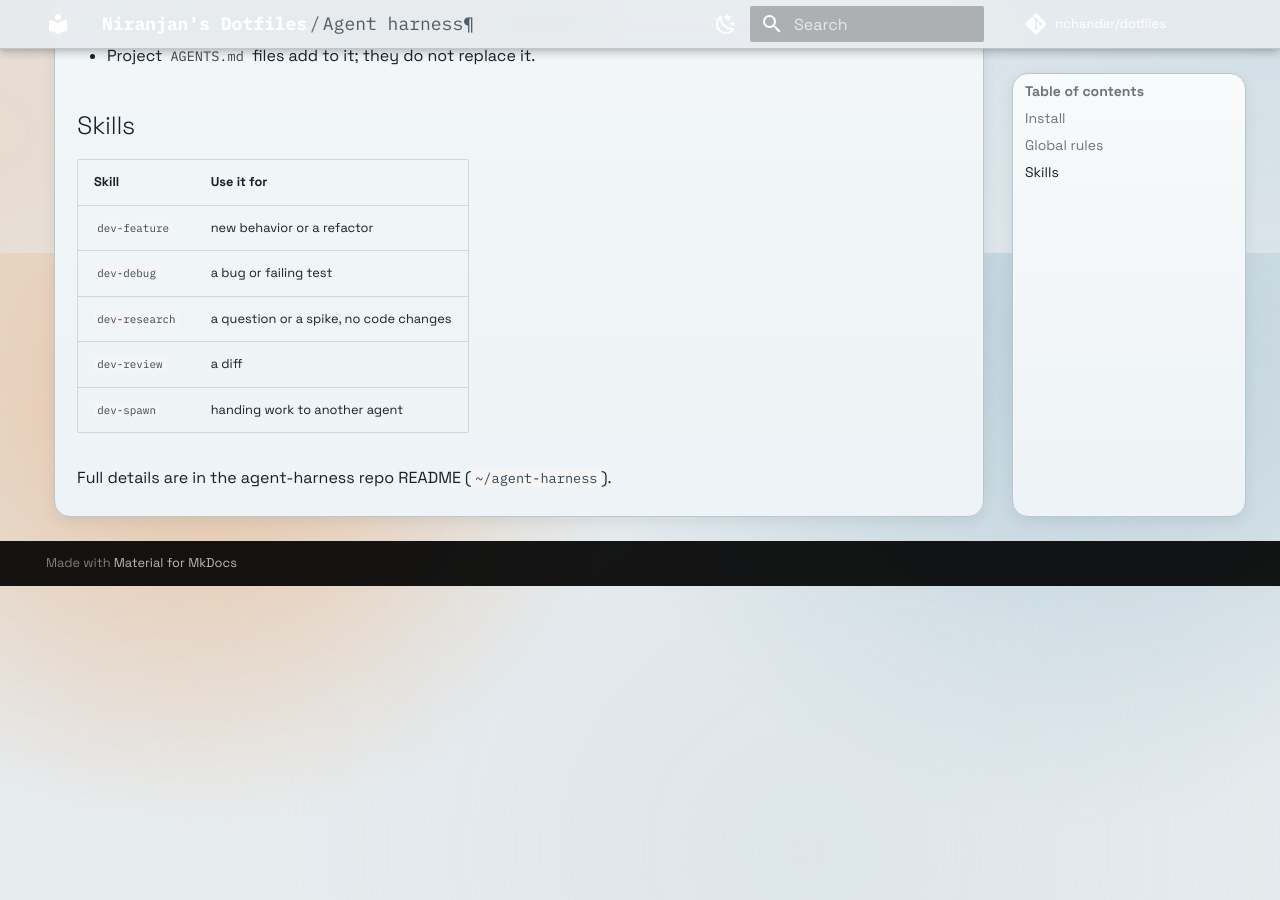
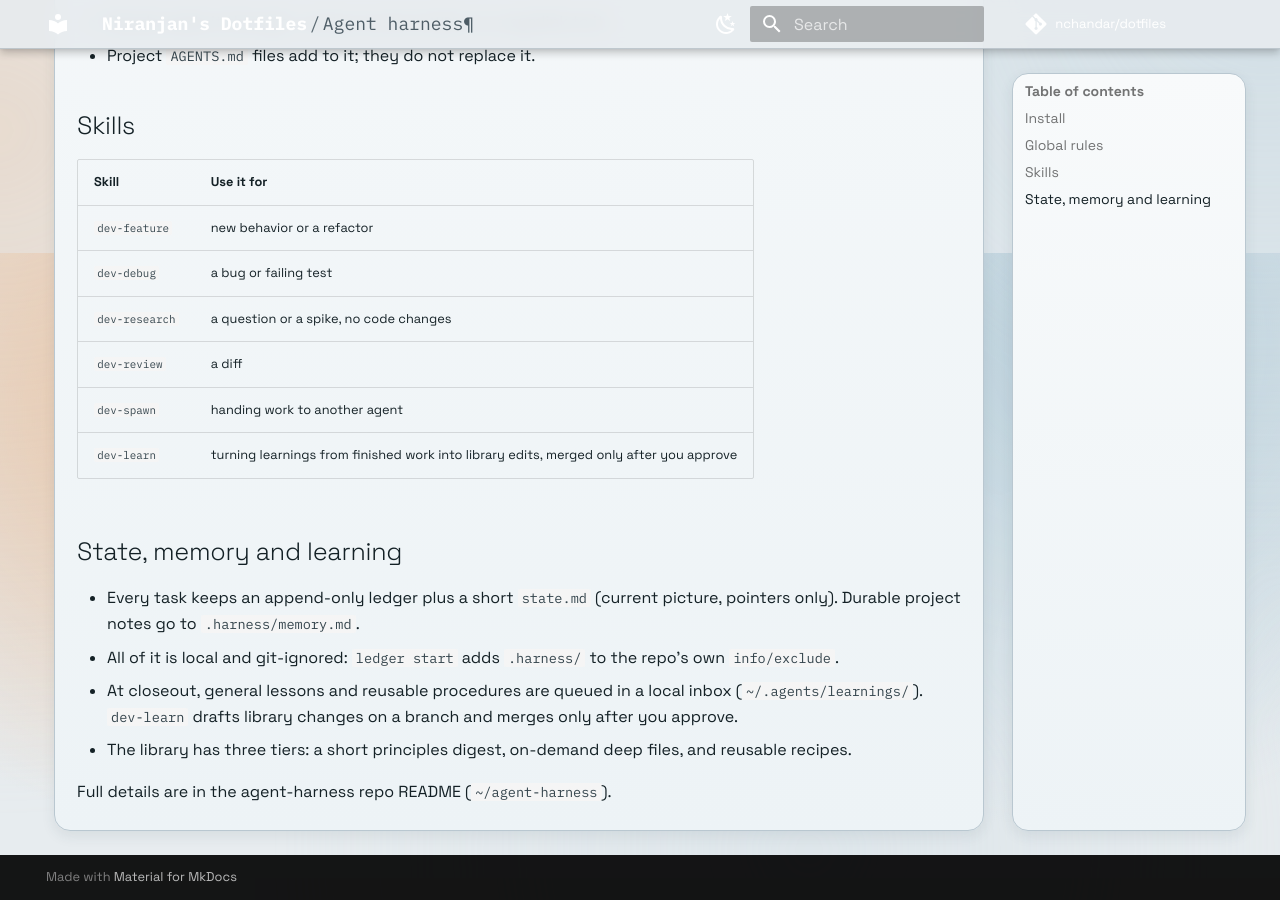
Before and after one commit to nchandar/dotfiles, an MkDocs documentation site: the page built from docs/tools/agent-harness.md, in a window 1280 px wide and 900 px high, scrolled down 647 px. Built offline with MkDocs 1.6.1 and Material for MkDocs 9.7.7, drawn with Linux system fonts in a browser that asks for light colours; comment, search, counter and statistics services are not loaded.

Commit message:
docs(agents): route learnings to dev-learn and document state, memory and learning

```diff
--- a/docs/tools/agent-harness.md
+++ b/docs/tools/agent-harness.md
@@ -19,5 +19,12 @@ Skills and small bash tools that work the same under Claude Code, Codex and Open
 | `dev-research` | a question or a spike, no code changes |
 | `dev-review` | a diff |
 | `dev-spawn` | handing work to another agent |
+| `dev-learn` | turning learnings from finished work into library edits, merged only after you approve |
+
+## State, memory and learning
+- Every task keeps an append-only ledger plus a short `state.md` (current picture, pointers only). Durable project notes go to `.harness/memory.md`.
+- All of it is local and git-ignored: `ledger start` adds `.harness/` to the repo's own `info/exclude`.
+- At closeout, general lessons and reusable procedures are queued in a local inbox (`~/.agents/learnings/`). `dev-learn` drafts library changes on a branch and merges only after you approve.
+- The library has three tiers: a short principles digest, on-demand deep files, and reusable recipes.
 
 Full details are in the agent-harness repo README (`~/agent-harness`).
```
Also changed, not shown: config/agents/AGENTS.md (+1 -1 lines).
